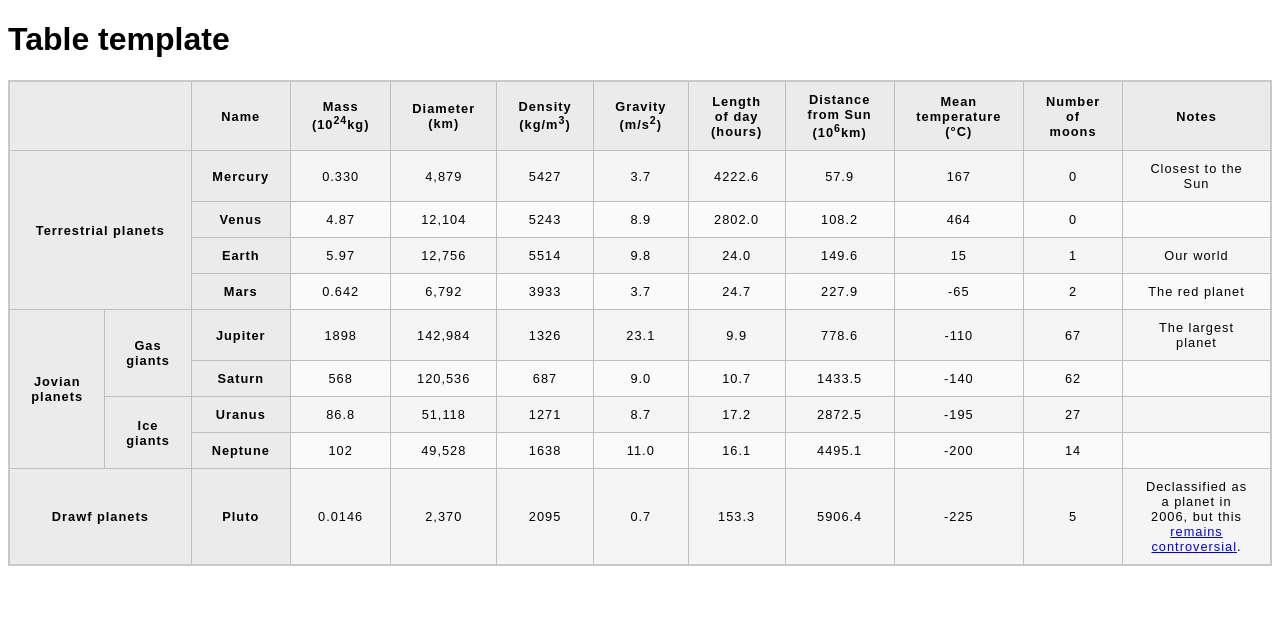
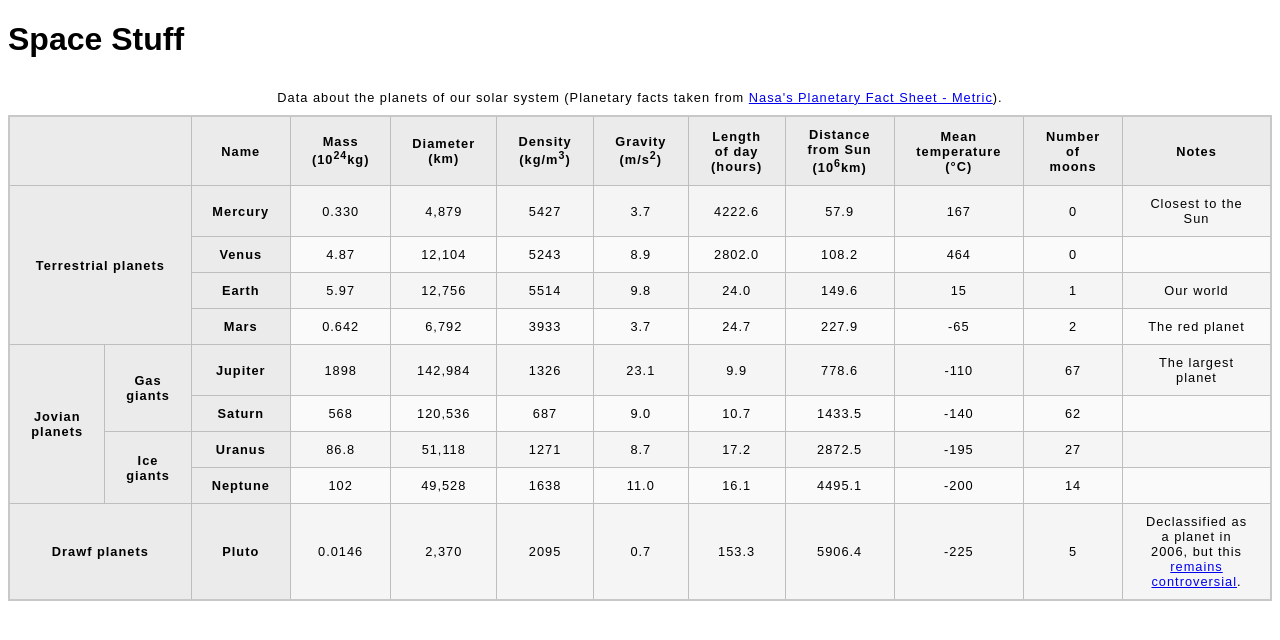
Before and after one commit to drewontech/drew-webdev, a plain HTML site: page assignment-2/part-2/index.html in a window 1280 px wide. Drawn offline with Linux system fonts and the light colour scheme.

Commit message:
final commit part-2

```diff
--- a/assignment-2/part-2/index.html
+++ b/assignment-2/part-2/index.html
@@ -9,13 +9,13 @@
 </head>
 
 <body>
-  <h1>Table template</h1>
+  <h1>Space Stuff</h1>
 
   <table>
-    <!-- <caption>
+    <caption>
       Data about the planets of our solar system (Planetary facts taken from <a
         href="http://nssdc.gsfc.nasa.gov/planetary/factsheet/">Nasa's Planetary Fact Sheet - Metric</a>).
-    </caption> -->
+    </caption>
 
     <thead>
       <tr>
```
